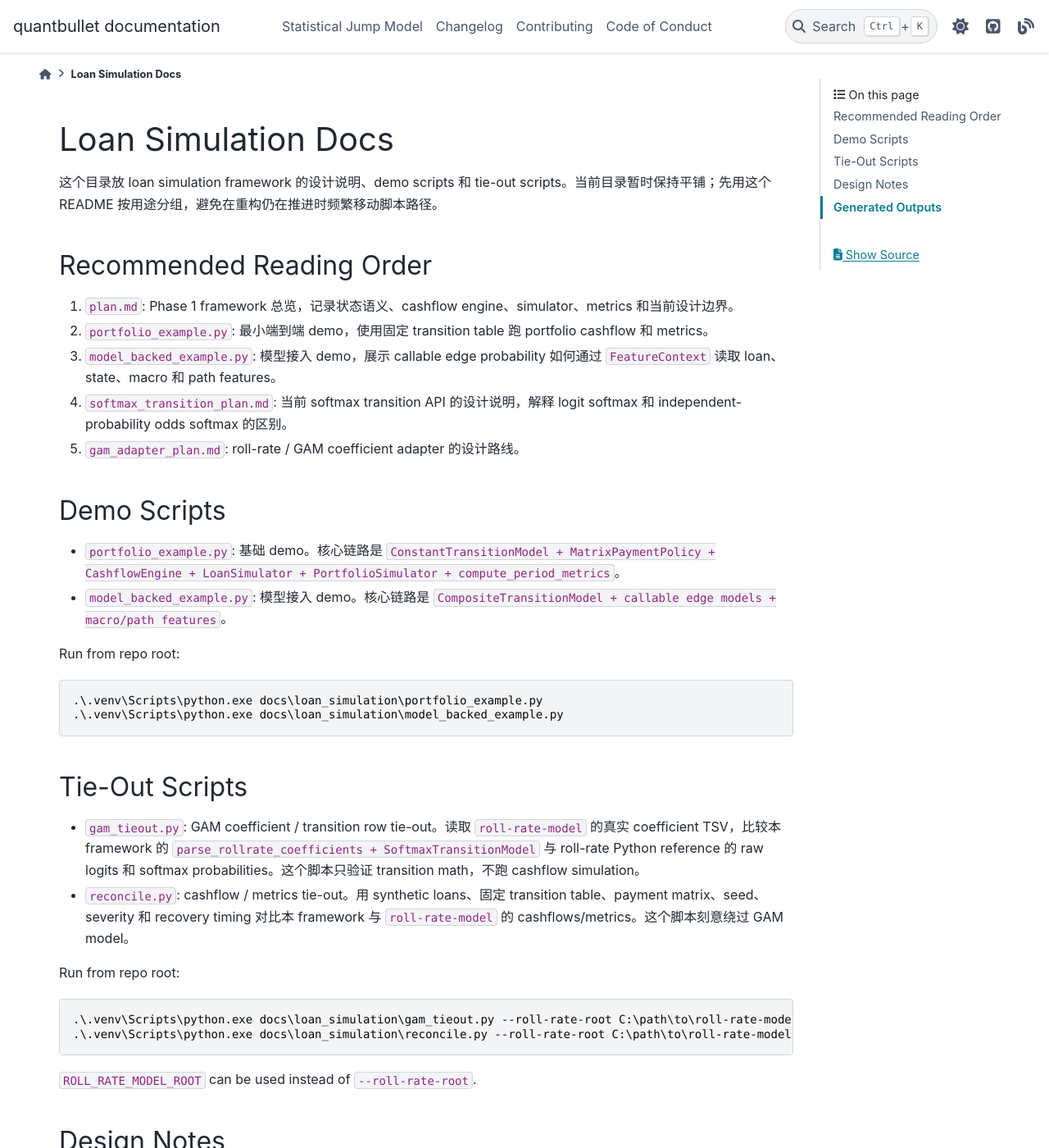
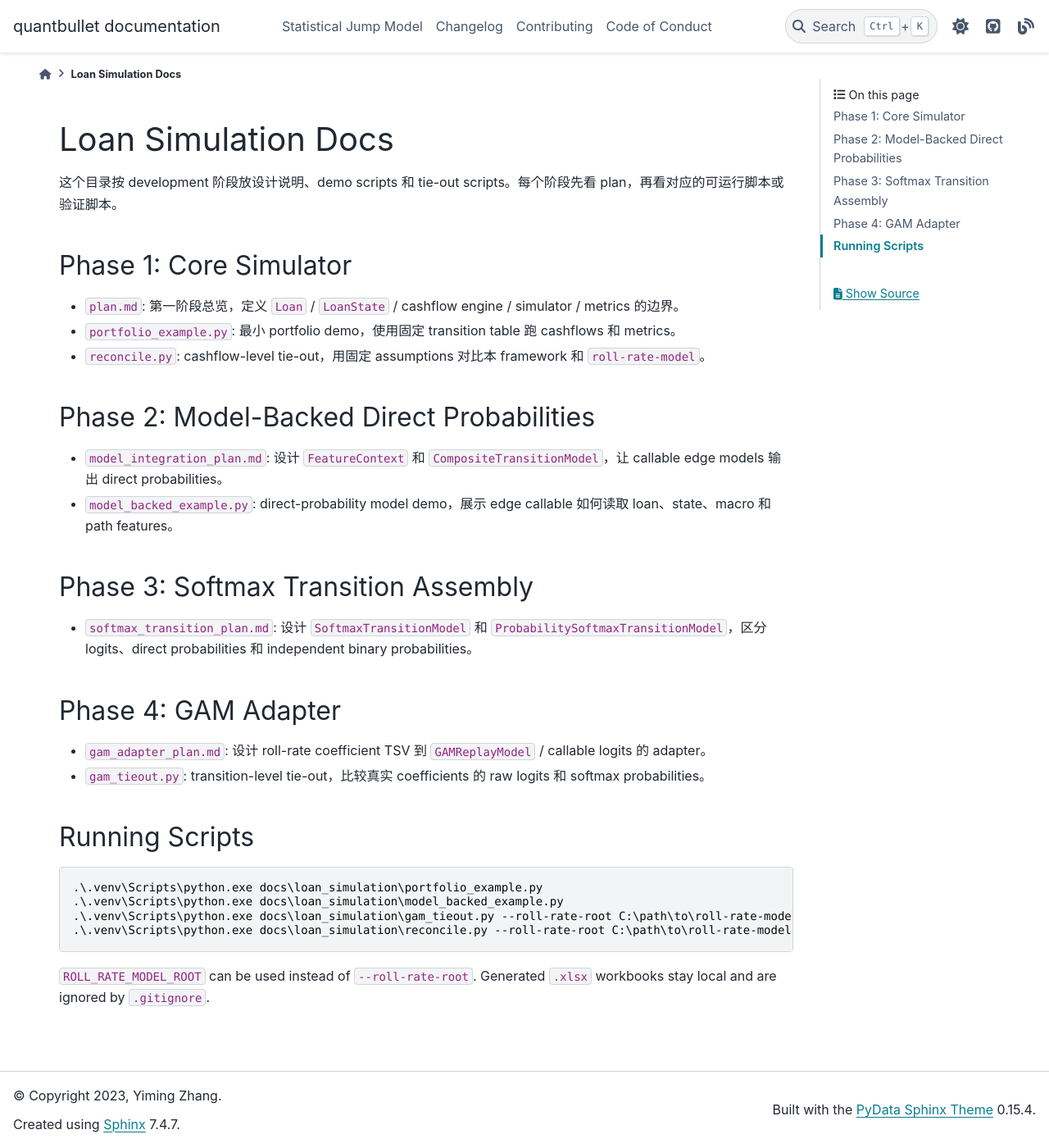
Before and after one commit to YimingZhang07/quantbullet, a Sphinx documentation site: the page built from docs/loan_simulation/README.md, in a window 1280 px wide and 1400 px high. Shown: the whole window at 82% size. Built offline with Sphinx 7.4.7 and the PyData theme 0.15.4, drawn with Linux system fonts in a browser that asks for light colours; pages that are not in the unit, such as notebooks, are missing from menus; some of the changed text lies outside the part shown.

Commit message:
Add phase-indexed documentation guidance.
Co-authored-by: Cursor <cursoragent@cursor.com>

````diff
--- a/docs/loan_simulation/README.md
+++ b/docs/loan_simulation/README.md
@@ -1,50 +1,34 @@
 # Loan Simulation Docs
 
-这个目录放 loan simulation framework 的设计说明、demo scripts 和 tie-out scripts。当前目录暂时保持平铺；先用这个 README 按用途分组，避免在重构仍在推进时频繁移动脚本路径。
+这个目录按 development 阶段放设计说明、demo scripts 和 tie-out scripts。每个阶段先看 plan，再看对应的可运行脚本或验证脚本。
 
-## Recommended Reading Order
+## Phase 1: Core Simulator
 
-1. `plan.md`: Phase 1 framework 总览，记录状态语义、cashflow engine、simulator、metrics 和当前设计边界。
-2. `portfolio_example.py`: 最小端到端 demo，使用固定 transition table 跑 portfolio cashflow 和 metrics。
-3. `model_backed_example.py`: 模型接入 demo，展示 callable edge probability 如何通过 `FeatureContext` 读取 loan、state、macro 和 path features。
-4. `softmax_transition_plan.md`: 当前 softmax transition API 的设计说明，解释 logit softmax 和 independent-probability odds softmax 的区别。
-5. `gam_adapter_plan.md`: roll-rate / GAM coefficient adapter 的设计路线。
+- `plan.md`: 第一阶段总览，定义 `Loan` / `LoanState` / cashflow engine / simulator / metrics 的边界。
+- `portfolio_example.py`: 最小 portfolio demo，使用固定 transition table 跑 cashflows 和 metrics。
+- `reconcile.py`: cashflow-level tie-out，用固定 assumptions 对比本 framework 和 `roll-rate-model`。
 
-## Demo Scripts
+## Phase 2: Model-Backed Direct Probabilities
 
-- `portfolio_example.py`: 基础 demo。核心链路是 `ConstantTransitionModel + MatrixPaymentPolicy + CashflowEngine + LoanSimulator + PortfolioSimulator + compute_period_metrics`。
-- `model_backed_example.py`: 模型接入 demo。核心链路是 `CompositeTransitionModel + callable edge models + macro/path features`。
+- `model_integration_plan.md`: 设计 `FeatureContext` 和 `CompositeTransitionModel`，让 callable edge models 输出 direct probabilities。
+- `model_backed_example.py`: direct-probability model demo，展示 edge callable 如何读取 loan、state、macro 和 path features。
 
-Run from repo root:
+## Phase 3: Softmax Transition Assembly
+
+- `softmax_transition_plan.md`: 设计 `SoftmaxTransitionModel` 和 `ProbabilitySoftmaxTransitionModel`，区分 logits、direct probabilities 和 independent binary probabilities。
+
+## Phase 4: GAM Adapter
+
+- `gam_adapter_plan.md`: 设计 roll-rate coefficient TSV 到 `GAMReplayModel` / callable logits 的 adapter。
+- `gam_tieout.py`: transition-level tie-out，比较真实 coefficients 的 raw logits 和 softmax probabilities。
+
+## Running Scripts
 
 ```powershell
 .\.venv\Scripts\python.exe docs\loan_simulation\portfolio_example.py
 .\.venv\Scripts\python.exe docs\loan_simulation\model_backed_example.py
-```
-
-## Tie-Out Scripts
-
-- `gam_tieout.py`: GAM coefficient / transition row tie-out。读取 `roll-rate-model` 的真实 coefficient TSV，比较本 framework 的 `parse_rollrate_coefficients + SoftmaxTransitionModel` 与 roll-rate Python reference 的 raw logits 和 softmax probabilities。这个脚本只验证 transition math，不跑 cashflow simulation。
-- `reconcile.py`: cashflow / metrics tie-out。用 synthetic loans、固定 transition table、payment matrix、seed、severity 和 recovery timing 对比本 framework 与 `roll-rate-model` 的 cashflows/metrics。这个脚本刻意绕过 GAM model。
-
-Run from repo root:
-
-```powershell
 .\.venv\Scripts\python.exe docs\loan_simulation\gam_tieout.py --roll-rate-root C:\path\to\roll-rate-model
 .\.venv\Scripts\python.exe docs\loan_simulation\reconcile.py --roll-rate-root C:\path\to\roll-rate-model
 ```
 
-`ROLL_RATE_MODEL_ROOT` can be used instead of `--roll-rate-root`.
-
-## Design Notes
-
-- `model_integration_plan.md`: `CompositeTransitionModel`、`FeatureContext` 和 direct-probability edge assembly 的设计记录。
-- `softmax_transition_plan.md`: `SoftmaxTransitionModel` / `ProbabilitySoftmaxTransitionModel` 的设计记录。
-- `gam_adapter_plan.md`: GAM replay / roll-rate coefficient adapter 的设计记录。
-- `plan.md`: 总览和长期 backlog。
-
-Some files still use "plan" wording because they were written while the framework was being built. Treat the source code and focused tests as the current behavior, and use these notes for rationale and next-step context.
-
-## Generated Outputs
-
-Scripts in this directory may write `.xlsx` workbooks next to themselves. Those generated files stay local and are intentionally ignored by `.gitignore`.
+`ROLL_RATE_MODEL_ROOT` can be used instead of `--roll-rate-root`. Generated `.xlsx` workbooks stay local and are ignored by `.gitignore`.
````
Also changed, not shown: .cursor/skills/mixed-language-expression/SKILL.md (added), .cursor/skills/phase-indexed-docs/SKILL.md (added).
